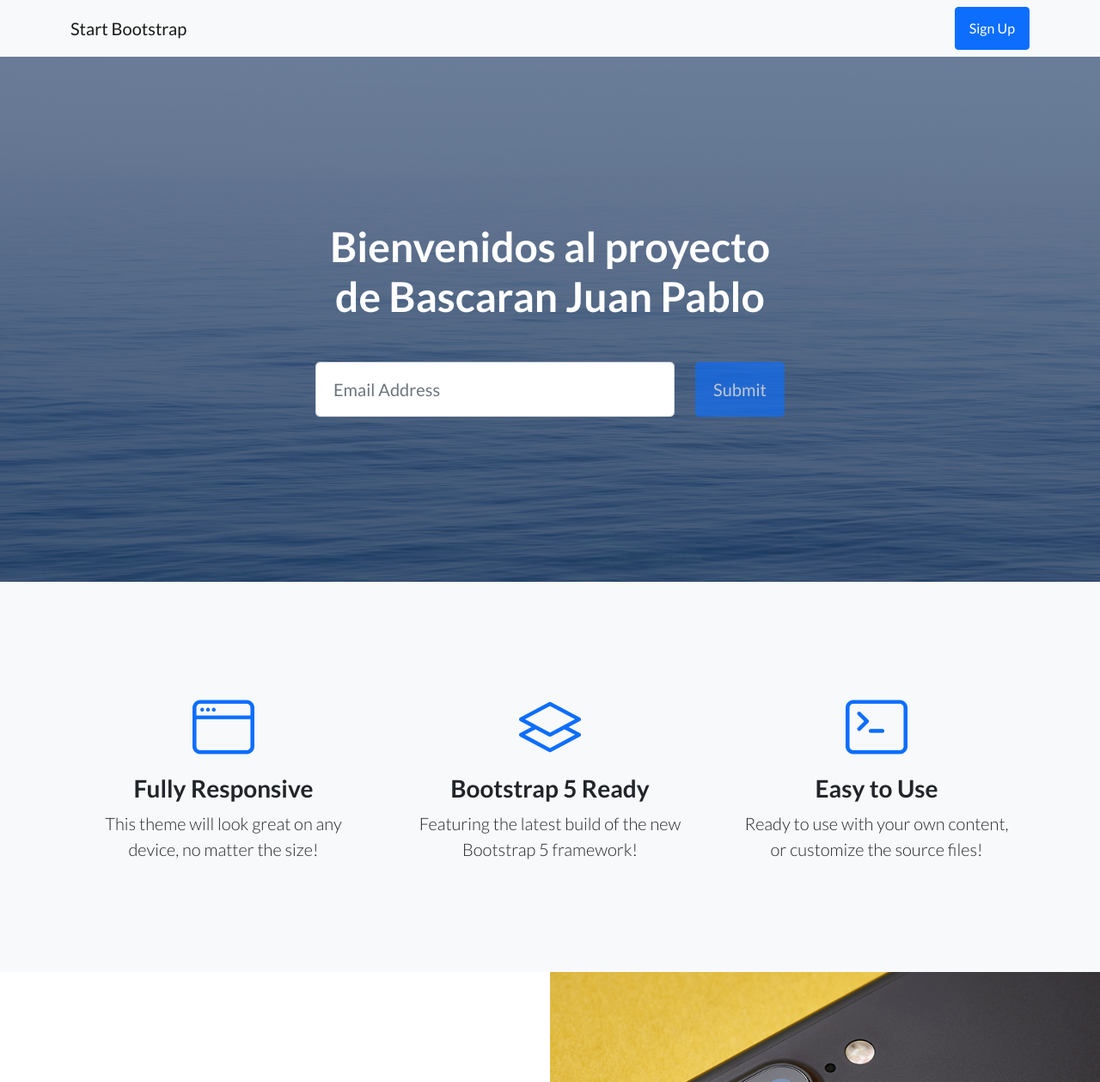
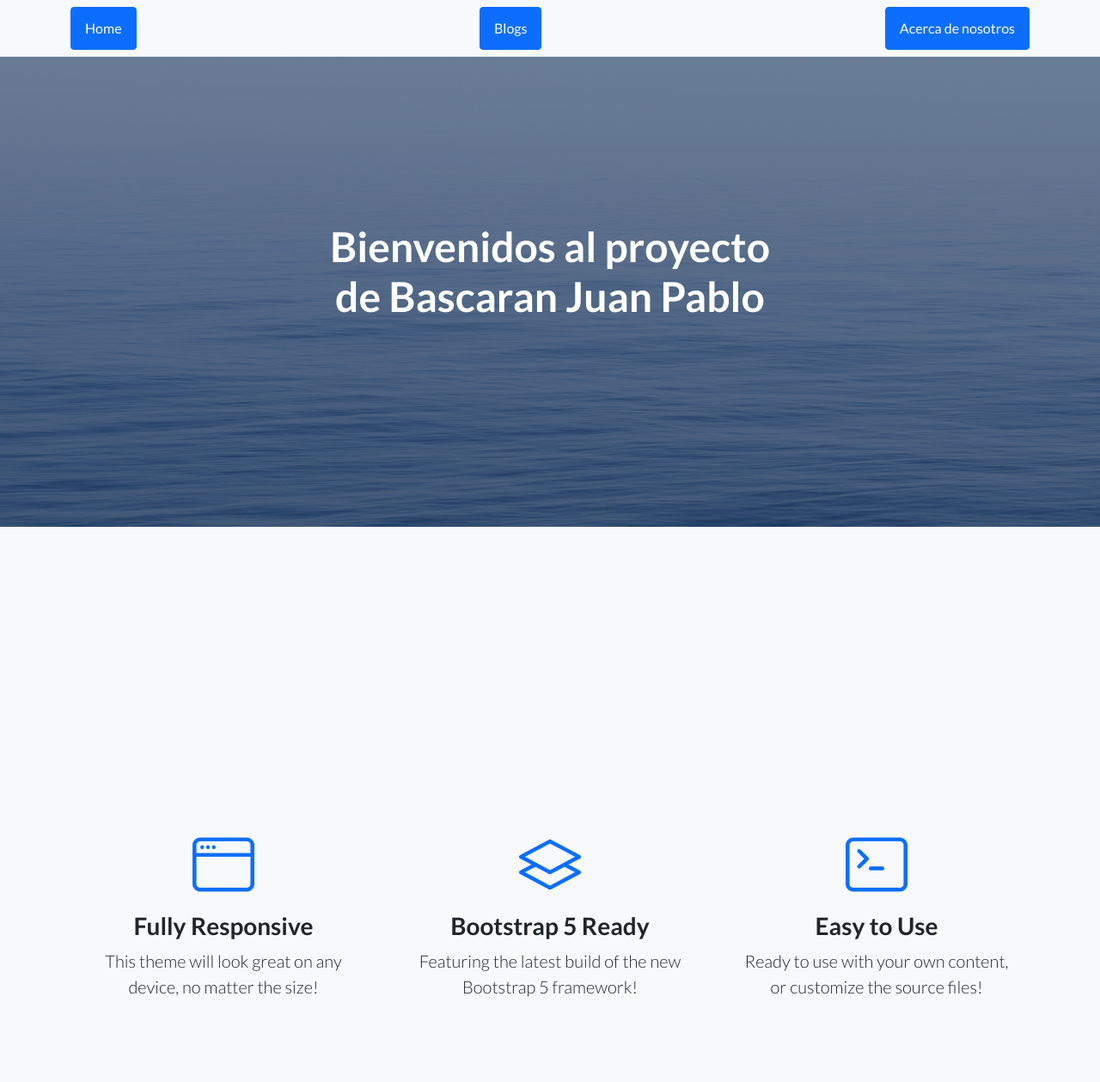
Before and after one commit to juanpalo25/Entrega1_Bascaran, a Django app: page / in a window 1280 px wide. Shown: the top 1259 px of the page at 86% size. Run offline with Django 4.2, Linux system fonts and the light colour scheme; some libraries are stand-ins or nearby versions.

Commit message:
cambios en blogs

```diff
--- a/lectores/url.py
+++ b/lectores/url.py
@@ -2,7 +2,7 @@ from .views import home, blogs, vista_base
 from django.urls import path
 
 urlpatterns = [
-    path('', home),
-    path('blogs/', blogs),
+    path('', home, name= 'home'),
+    path('blogs/', blogs, name='blogs'),
     path('base/', vista_base)
 ]
--- a/lectores/views.py
+++ b/lectores/views.py
@@ -1,20 +1,20 @@
+from ast import Return
 from django.http import HttpResponse
 from django.shortcuts import render
 from django.template import Context, Template, loader
-
-from lectores.models import Blog
+from .models import Blog
 
 
 def home(request):
     return render(request, 'index.html')
 
 def blogs(request):
-    nombre = "Juan"
-    primer_vista = loader.get_template('blogs.html')
-    primer_blog = Blog(titulo='soy un blog', caracteres = 150 )
-    primer_blog.save()
-    primer_render = primer_vista.render({'nombre': nombre, 'blog':primer_blog})
-    return HttpResponse(primer_render)
+    template = loader.get_template('blogs.html')
+    b1 = Blog(titulo='soy el 1er blog', caracteres = 12)
+    b2 = Blog(titulo='soy el 2do blog', caracteres = 45)
+    b3 = Blog(titulo='soy el 3er blog', caracteres = 23)
+    render = template.render({'lista_objetos': [b1,b2,b3]})
+    return HttpResponse(render)
 
 def vista_base(request):
     return render(request, 'base.html')
--- a/templates/base.html
+++ b/templates/base.html
@@ -18,12 +18,15 @@
     </head>
     <body>
         <!-- Navigation-->
+        {% block nav %}
         <nav class="navbar navbar-light bg-light static-top">
             <div class="container">
                 <a class="navbar-brand" href="#!">Start Bootstrap</a>
                 <a class="btn btn-primary" href="#signup">Sign Up</a>
             </div>
         </nav>
+        {% endblock nav %}
+
         <!-- Masthead-->
         <header class="masthead">
             <div class="container position-relative">
@@ -40,39 +43,18 @@
                             <!-- To make this form functional, sign up at-->
                             <!-- https://startbootstrap.com/solution/contact-forms-->
                             <!-- to get an API token!-->
-                            <form class="form-subscribe" id="contactForm" data-sb-form-api-token="API_TOKEN">
-                                <!-- Email address input-->
-                                <div class="row">
-                                    <div class="col">
-                                        <input class="form-control form-control-lg" id="emailAddress" type="email" placeholder="Email Address" data-sb-validations="required,email" />
-                                        <div class="invalid-feedback text-white" data-sb-feedback="emailAddress:required">Email Address is required.</div>
-                                        <div class="invalid-feedback text-white" data-sb-feedback="emailAddress:email">Email Address Email is not valid.</div>
-                                    </div>
-                                    <div class="col-auto"><button class="btn btn-primary btn-lg disabled" id="submitButton" type="submit">Submit</button></div>
-                                </div>
-                                <!-- Submit success message-->
-                                <!---->
-                                <!-- This is what your users will see when the form-->
-                                <!-- has successfully submitted-->
-                                <div class="d-none" id="submitSuccessMessage">
-                                    <div class="text-center mb-3">
-                                        <div class="fw-bolder">Form submission successful!</div>
-                                        <p>To activate this form, sign up at</p>
-                                        <a class="text-white" href="https://startbootstrap.com/solution/contact-forms">https://startbootstrap.com/solution/contact-forms</a>
-                                    </div>
-                                </div>
-                                <!-- Submit error message-->
-                                <!---->
-                                <!-- This is what your users will see when there is-->
-                                <!-- an error submitting the form-->
-                                <div class="d-none" id="submitErrorMessage"><div class="text-center text-danger mb-3">Error sending message!</div></div>
-                            </form>
+
                         </div>
                     </div>
                 </div>
             </div>
         </header>
         <!-- Icons Grid-->
+        {% block subencabezado %}{% endblock subencabezado %}
+        <section class="features-icons bg-light">
+            {% block listado_blogs %}{% endblock listado_blogs %}
+        </section>
+
         <section class="features-icons bg-light text-center">
             <div class="container">
                 <div class="row">
--- a/templates/index.html
+++ b/templates/index.html
@@ -1,3 +1,14 @@
 {% extends 'base.html' %}
 {% block titulo %}<title>Home</title>{% endblock titulo %}
+
+{% block nav %}
+        <nav class="navbar navbar-light bg-light static-top">
+            <div class="container">
+                <a class="btn btn-primary" href={% url 'home' %} >Home</a>
+                <a class="btn btn-primary" href={% url 'blogs' %}>Blogs</a>
+                <a class="btn btn-primary" href="#signup">Acerca de nosotros</a>
+            </div>
+        </nav>
+{% endblock nav %}
+
 {% block encabezado %} Bienvenidos al proyecto de Bascaran Juan Pablo {% endblock encabezado %}
```
Also changed, not shown: templates/blogs.html (+19 -18 lines).
